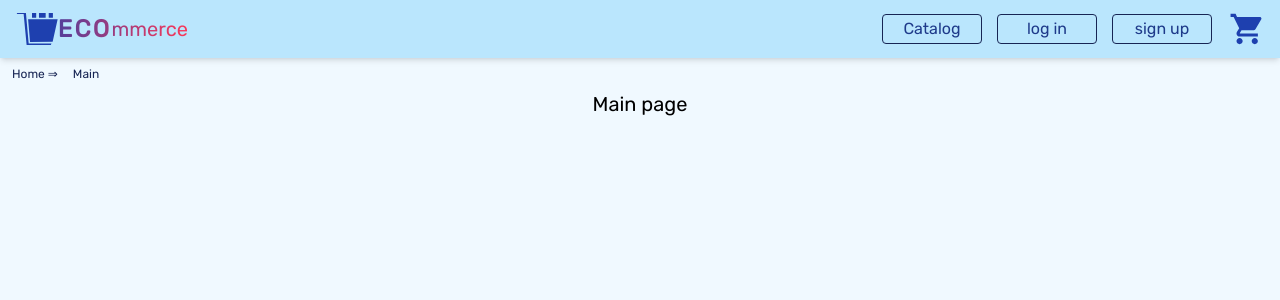
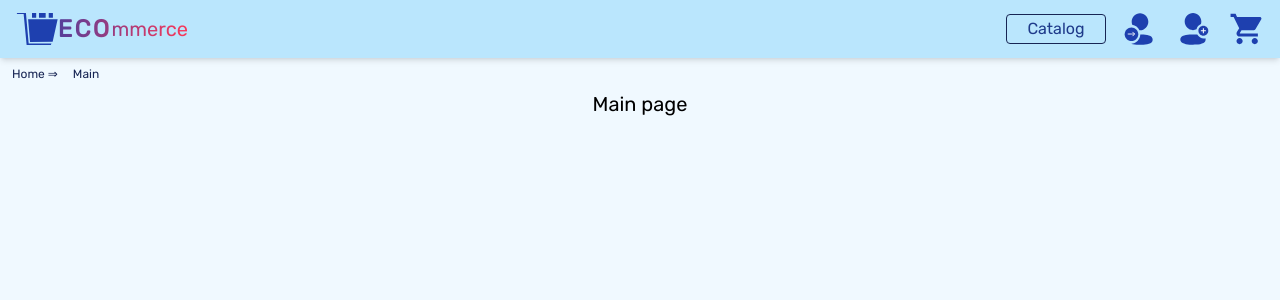
Before and after one commit to olgamarkevich/ecommerce-application, a React (Create React App) app: page / in a window 1280 px wide. Shown: the top 300 px of the page. Built offline with nearby package versions, Linux system fonts and the light colour scheme; no server answers.

Commit message:
feat: add svg 'login', 'sign up'

```diff
--- a/src/App.tsx
+++ b/src/App.tsx
@@ -15,9 +15,9 @@ import ShoppingCart from './pages/shoppingCart/ShoppingCart';
 import AnonymousRoute from './hoc/AnonymousRoute';
 import ProtectedRoute from './hoc/ProtectedRoute';
 import { ToastContainer } from 'react-toastify';
+import useCart from './hooks/useCart';
 import './App.css';
 import 'react-toastify/dist/ReactToastify.css';
-import useCart from './hooks/useCart';
 
 const routes: RouteObject[] = [
   {
--- a/src/components/Header/RightNav/RightNav.tsx
+++ b/src/components/Header/RightNav/RightNav.tsx
@@ -10,9 +10,11 @@ import {
 import LinkItem from 'components/LinkItem/LinkItem';
 import style from './RightNav.module.css';
 import LinkItemSVG from 'components/LinkItem/LinkItemSVG/LinkItemSVG';
+import Basket from 'components/Basket/Basket';
 import { ReactComponent as ProfileSVG } from '../../../assets/svg/profile.svg';
 import { ReactComponent as LogOutSVG } from '../../../assets/svg/logout.svg';
-import Basket from 'components/Basket/Basket';
+import { ReactComponent as SignUpSVG } from '../../../assets/svg/sign-up.svg';
+import { ReactComponent as LoginSVG } from '../../../assets/svg/login.svg';
 
 const RightNav: FC<{ isOpen: boolean }> = ({ isOpen }) => {
   const dispatch = useAppDispatch();
@@ -46,12 +48,16 @@ const RightNav: FC<{ isOpen: boolean }> = ({ isOpen }) => {
       </li>
       {!isCustomerLogged && (
         <li className={style.nav__link}>
-          <LinkItem to='/login'>log in</LinkItem>
+          <LinkItemSVG to='/login'>
+            <LoginSVG />
+          </LinkItemSVG>
         </li>
       )}
       {!isCustomerLogged && (
         <li className={style.nav__link}>
-          <LinkItem to='/signup'>sign up</LinkItem>
+          <LinkItemSVG to='/signup'>
+            <SignUpSVG />
+          </LinkItemSVG>
         </li>
       )}
       {isCustomerLogged && (
--- a/src/components/LinkItem/LinkItemSVG/LinkItemSVG.css
+++ b/src/components/LinkItem/LinkItemSVG/LinkItemSVG.css
@@ -0,0 +1,7 @@
+.childSVG .childPathSVG {
+  @apply transition-transform duration-500 ease-linear;
+}
+
+.svg-link:hover .childSVG .childPathSVG {
+  @apply scale-150 stroke-slate-200 stroke-1;
+}
--- a/src/components/LinkItem/LinkItemSVG/LinkItemSVG.tsx
+++ b/src/components/LinkItem/LinkItemSVG/LinkItemSVG.tsx
@@ -11,7 +11,7 @@ const LinkItemSVG: FC<ILinkItem> = ({ to, children, onClick }) => {
     <NavLink
       to={to}
       onClick={onClick}
-      className='relative flex fill-blue-800 hover:fill-blue-900 transition duration-300 hover:-translate-y-1 hover:scale-110'
+      className='svg-link relative flex fill-blue-800 hover:fill-blue-900 transition duration-300 hover:-translate-y-1 hover:scale-110'
     >
       {children}
     </NavLink>
```
Also changed, not shown: src/assets/svg/login.svg (added), src/assets/svg/sign-up.svg (added).
